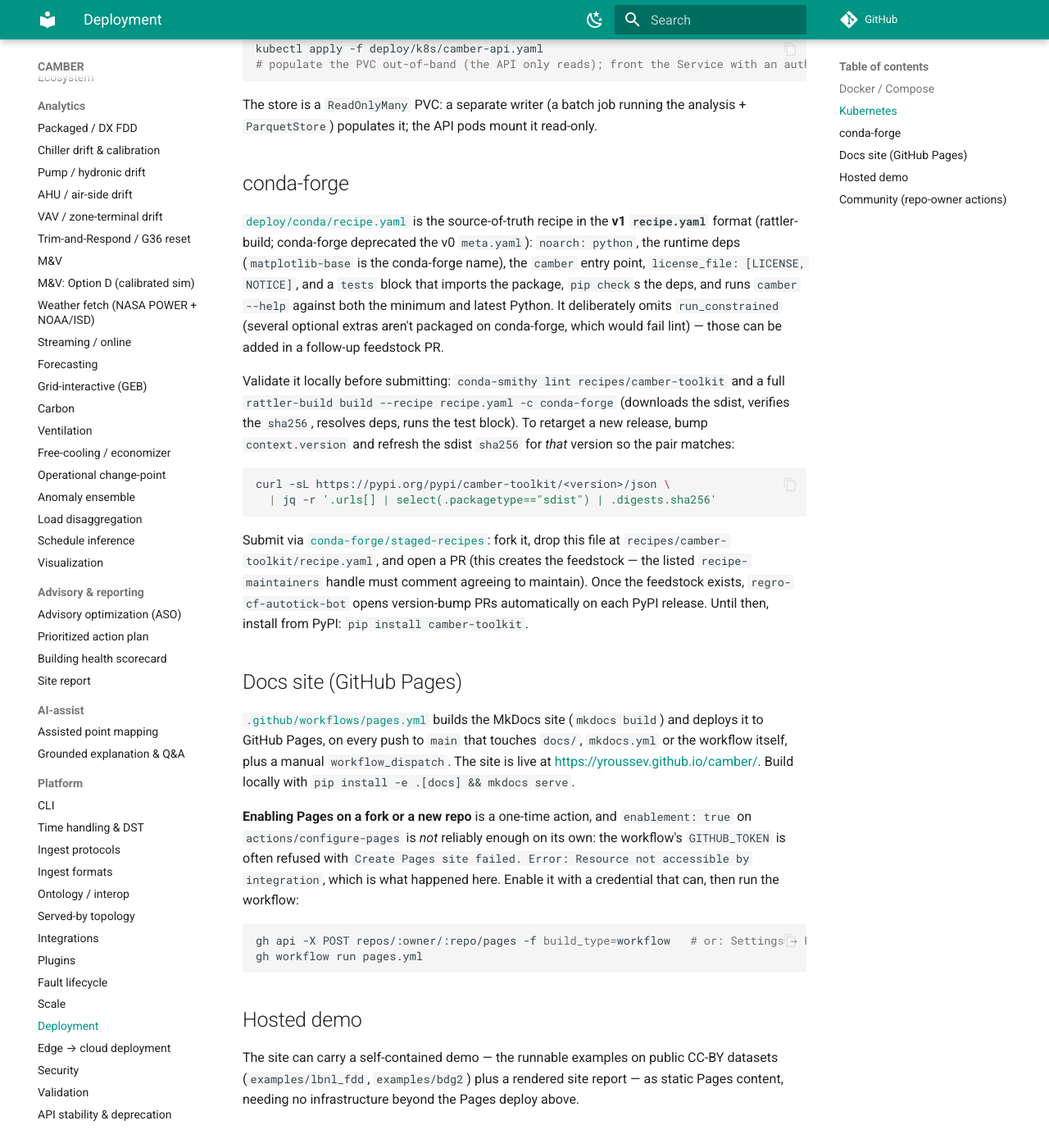
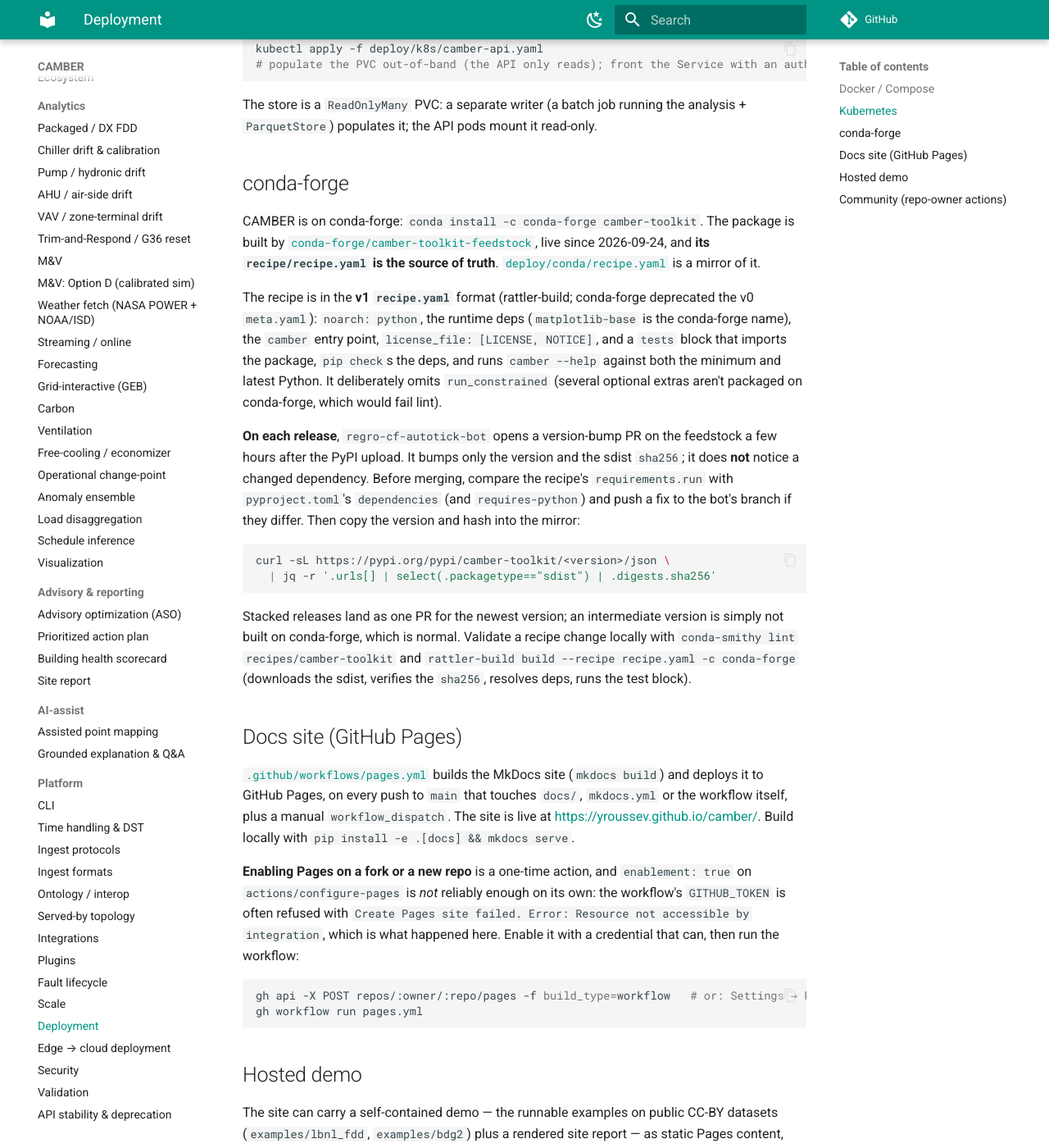
Before and after one commit to yroussev/camber, an MkDocs documentation site: the page built from docs/DEPLOY.md, in a window 1280 px wide and 1400 px high, scrolled down 749 px. Shown: the whole window at 82% size. Built offline with MkDocs 1.6.1 and Material for MkDocs 9.7.7, drawn with Linux system fonts in a browser that asks for light colours; comment, search, counter and statistics services are not loaded.

````diff
--- a/docs/DEPLOY.md
+++ b/docs/DEPLOY.md
@@ -40,29 +40,34 @@ populates it; the API pods mount it read-only.
 
 ## conda-forge
 
-[`deploy/conda/recipe.yaml`](https://github.com/yroussev/camber/blob/main/deploy/conda/recipe.yaml) is
-the source-of-truth recipe in the **v1 `recipe.yaml`** format (rattler-build; conda-forge deprecated
-the v0 `meta.yaml`): `noarch: python`, the runtime deps (`matplotlib-base` is the conda-forge name),
-the `camber` entry point, `license_file: [LICENSE, NOTICE]`, and a `tests` block that imports the
+CAMBER is on conda-forge: `conda install -c conda-forge camber-toolkit`. The package is built by
+[`conda-forge/camber-toolkit-feedstock`](https://github.com/conda-forge/camber-toolkit-feedstock),
+live since 2026-09-24, and **its `recipe/recipe.yaml` is the source of truth**.
+[`deploy/conda/recipe.yaml`](https://github.com/yroussev/camber/blob/main/deploy/conda/recipe.yaml)
+is a mirror of it.
+
+The recipe is in the **v1 `recipe.yaml`** format (rattler-build; conda-forge deprecated the v0
+`meta.yaml`): `noarch: python`, the runtime deps (`matplotlib-base` is the conda-forge name), the
+`camber` entry point, `license_file: [LICENSE, NOTICE]`, and a `tests` block that imports the
 package, `pip check`s the deps, and runs `camber --help` against both the minimum and latest Python.
 It deliberately omits `run_constrained` (several optional extras aren't packaged on conda-forge, which
-would fail lint) — those can be added in a follow-up feedstock PR.
+would fail lint).
 
-Validate it locally before submitting: `conda-smithy lint recipes/camber-toolkit` and a full
-`rattler-build build --recipe recipe.yaml -c conda-forge` (downloads the sdist, verifies the `sha256`,
-resolves deps, runs the test block). To retarget a new release, bump `context.version` and refresh the
-sdist `sha256` for *that* version so the pair matches:
+**On each release**, `regro-cf-autotick-bot` opens a version-bump PR on the feedstock a few hours
+after the PyPI upload. It bumps only the version and the sdist `sha256`; it does **not** notice a
+changed dependency. Before merging, compare the recipe's `requirements.run` with `pyproject.toml`'s
+`dependencies` (and `requires-python`) and push a fix to the bot's branch if they differ. Then copy
+the version and hash into the mirror:
 
 ```bash
 curl -sL https://pypi.org/pypi/camber-toolkit/<version>/json \
   | jq -r '.urls[] | select(.packagetype=="sdist") | .digests.sha256'
 ```
 
-Submit via [`conda-forge/staged-recipes`](https://github.com/conda-forge/staged-recipes): fork it,
-drop this file at `recipes/camber-toolkit/recipe.yaml`, and open a PR (this creates the feedstock —
-the listed `recipe-maintainers` handle must comment agreeing to maintain). Once the feedstock exists,
-`regro-cf-autotick-bot` opens version-bump PRs automatically on each PyPI release. Until then, install
-from PyPI: `pip install camber-toolkit`.
+Stacked releases land as one PR for the newest version; an intermediate version is simply not
+built on conda-forge, which is normal. Validate a recipe change locally with
+`conda-smithy lint recipes/camber-toolkit` and `rattler-build build --recipe recipe.yaml -c
+conda-forge` (downloads the sdist, verifies the `sha256`, resolves deps, runs the test block).
 
 ## Docs site (GitHub Pages)
 
````
Also changed, not shown: CHANGELOG.md (+29 -1 lines), RELEASING.md (+17 -0 lines), docs/VALIDATION.md (+9 -5 lines), examples/lbnl_fdd/README.md (+6 -3 lines), 13 other files.
